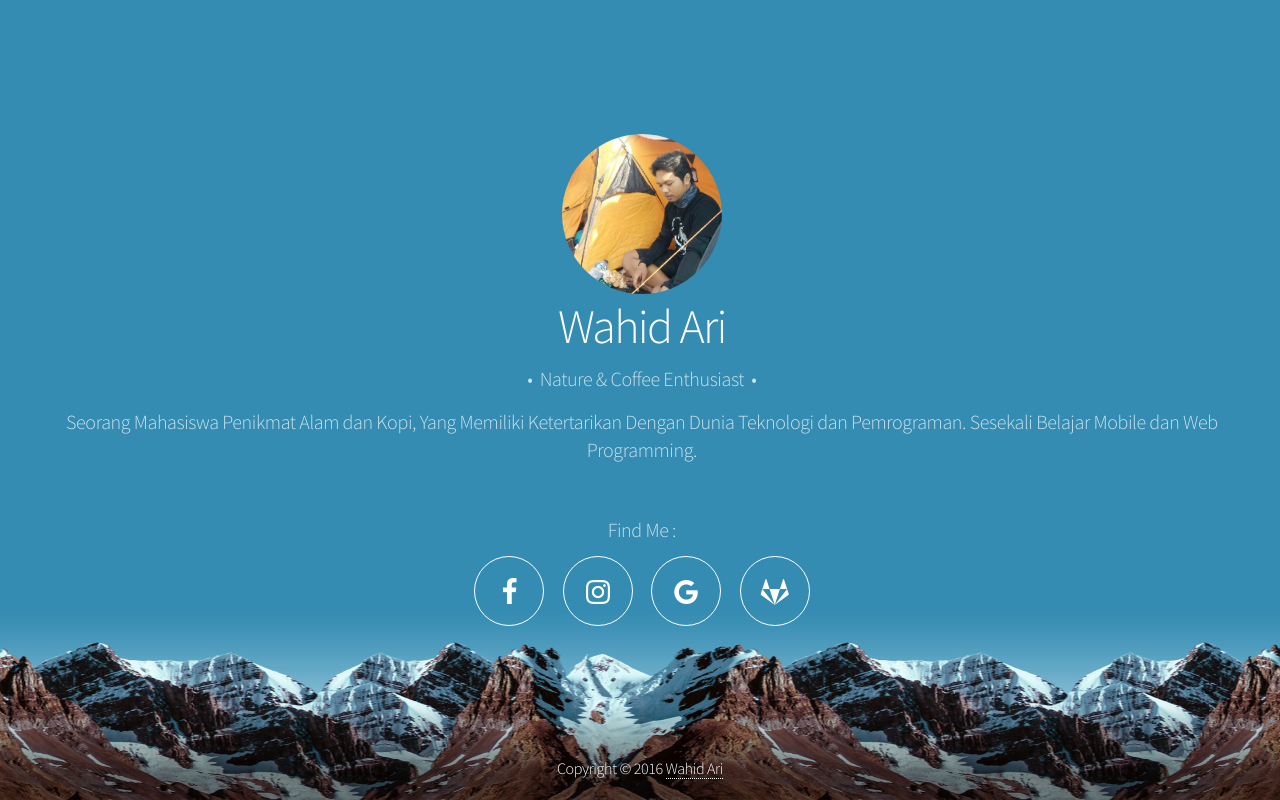
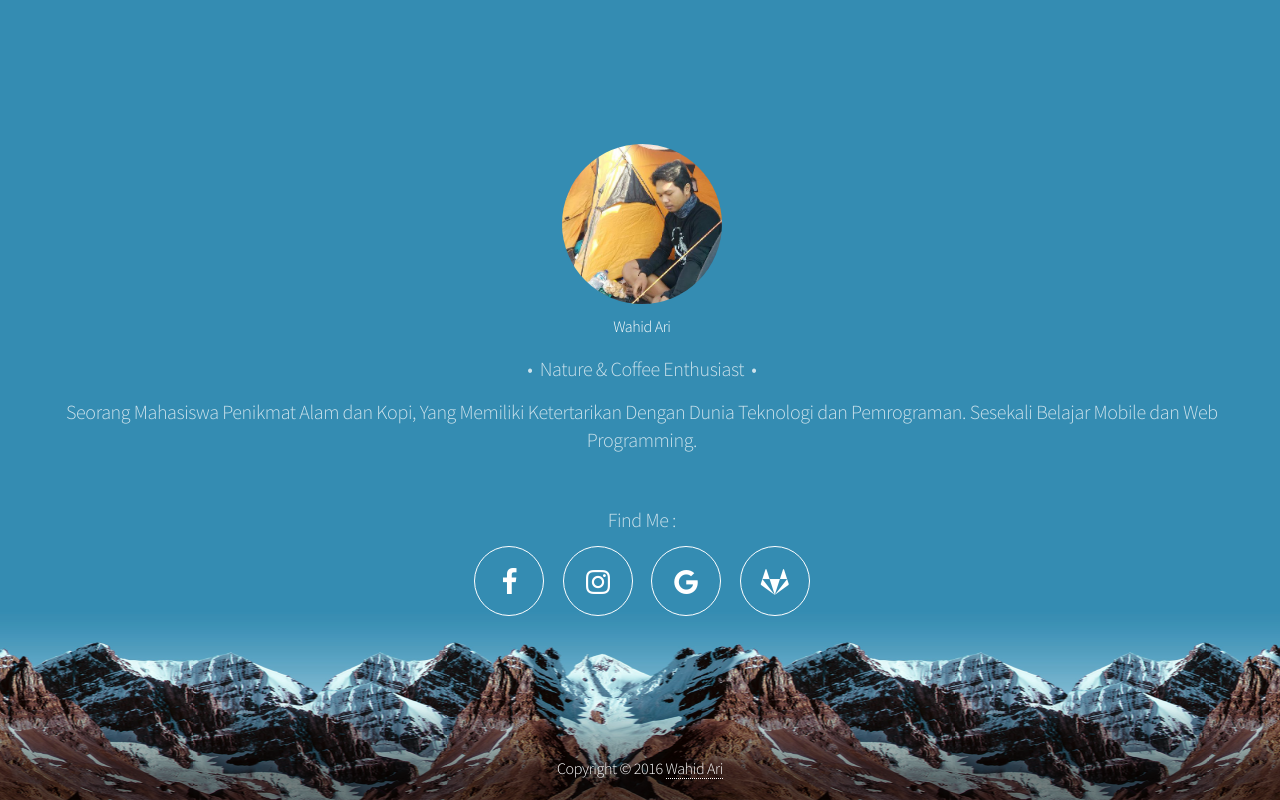
Before and after one commit to wahidari/wahidari.github.io, a plain HTML site: page index.html in a window 1280 px wide. Drawn offline with Linux system fonts and the light colour scheme.

Commit message:
Update index.html

```diff
--- a/index.html
+++ b/index.html
@@ -33,7 +33,7 @@
 						<div class="round">
 						<img src="css/images/b.png" class="img-circle" width="160" height="160"/>
 						</div>
-						<h1>Wahid Ari</h1>
+						<h2>Wahid Ari</h2>
 						<p>&nbsp;&bull;&nbsp; Nature &amp; Coffee Enthusiast &nbsp;&bull;&nbsp;<br></p>
 						<p>Seorang Mahasiswa Penikmat Alam dan Kopi, Yang Memiliki Ketertarikan Dengan Dunia Teknologi dan Pemrograman. Sesekali Belajar Mobile dan Web Programming.<br>
 						</p>
```
